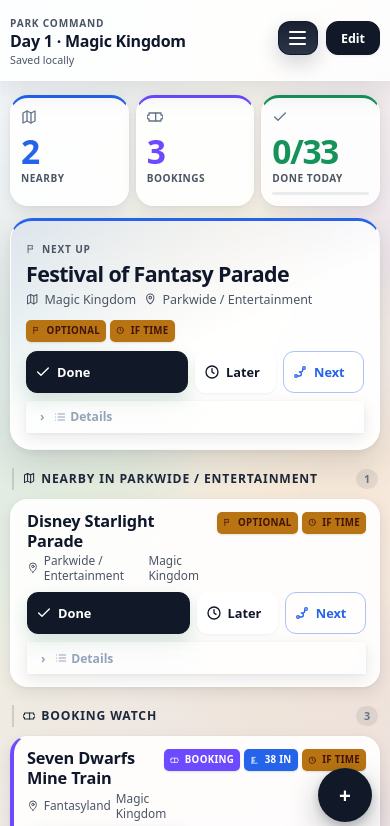
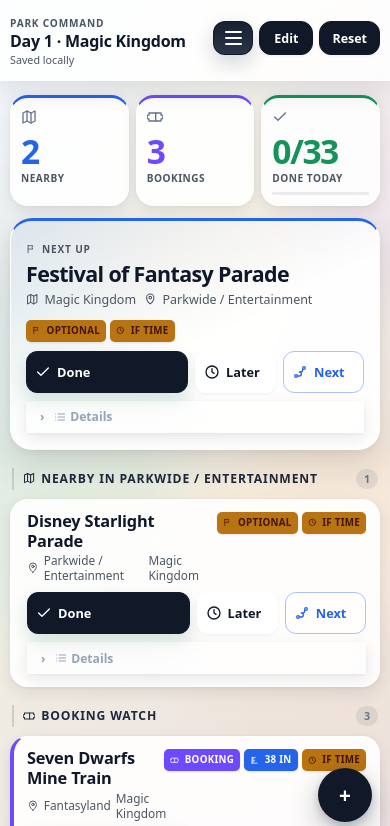
Before and after one commit to ccox0719/disney, a plain HTML site: page index.html in a window 390 px wide. Shown: the top 826 px of the page. Drawn offline with Linux system fonts and the light colour scheme.

Commit message:
Add visible reset button to header

```diff
--- a/index.html
+++ b/index.html
@@ -28,6 +28,7 @@
         <span></span><span></span><span></span>
       </button>
       <button class="icon-button" type="button" onclick="toggleEditPanel()" aria-label="Edit trip">Edit</button>
+      <button class="icon-button danger header-reset" type="button" onclick="resetToDefault()" aria-label="Reset to default trip state">Reset</button>
     </div>
   </div>
   <div class="top-menu" id="topMenu">
--- a/styles.css
+++ b/styles.css
@@ -86,6 +86,8 @@
 .top-actions {
   display:flex;
   align-items:center;
+  justify-content:flex-end;
+  flex-wrap:wrap;
   gap:8px;
   flex-shrink:0;
 }
@@ -288,6 +290,21 @@
   font-size: .78rem;
   font-weight: 700;
   touch-action: manipulation;
+}
+
+.header-reset {
+  padding-inline: 12px;
+  border-color: rgba(220,38,38,.24);
+  background: rgba(255,255,255,.78);
+  color: var(--red);
+}
+
+@media (prefers-color-scheme: dark) {
+  .header-reset {
+    background: rgba(24,28,38,.86);
+    border-color: rgba(248,113,113,.22);
+    color: #fca5a5;
+  }
 }
 
 /* ══════════════════════════════════════════════════════
@@ -1986,6 +2003,10 @@
 }
 
 @media (max-width:430px) {
+  .top-actions {
+    gap:6px;
+  }
+
   .command-bar {
     padding-left:10px;
     padding-right:10px;
```
Also changed, not shown: disney_portable_park_list_expandable.html (+1 -0 lines).
